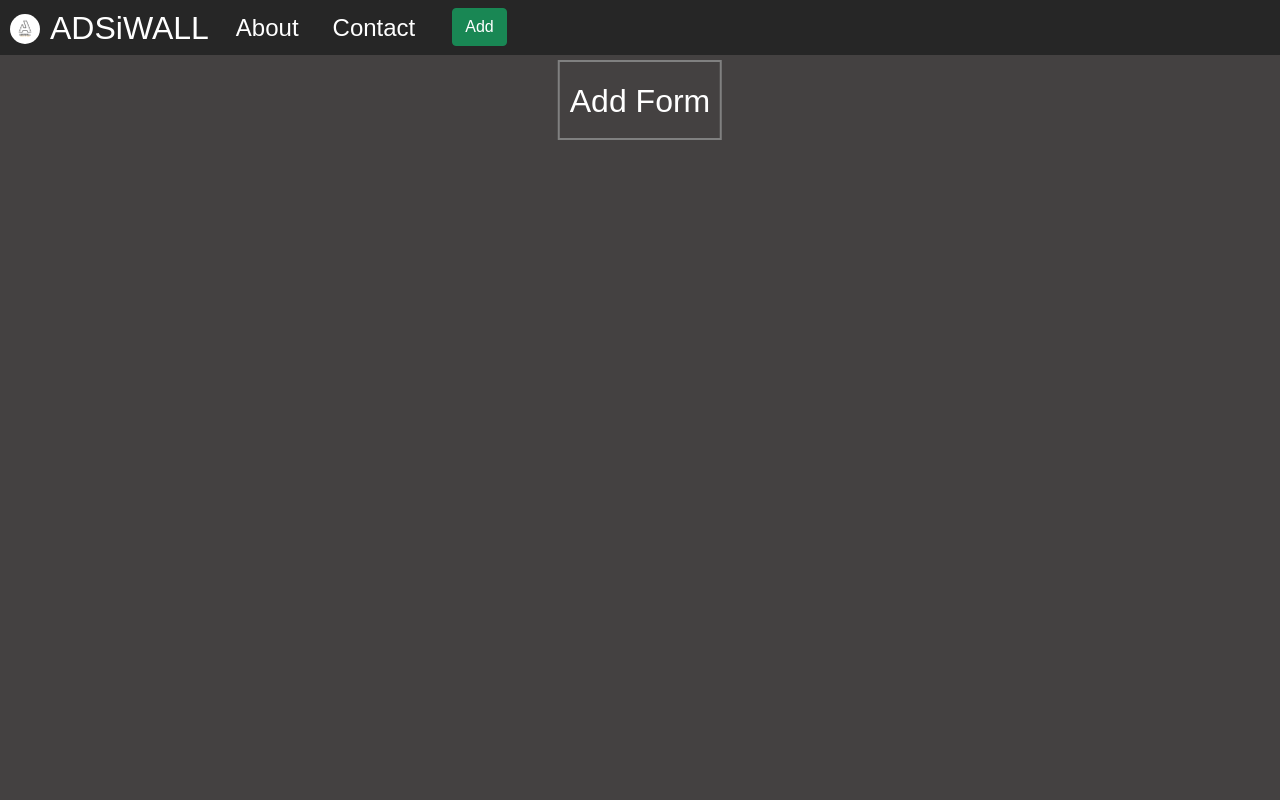
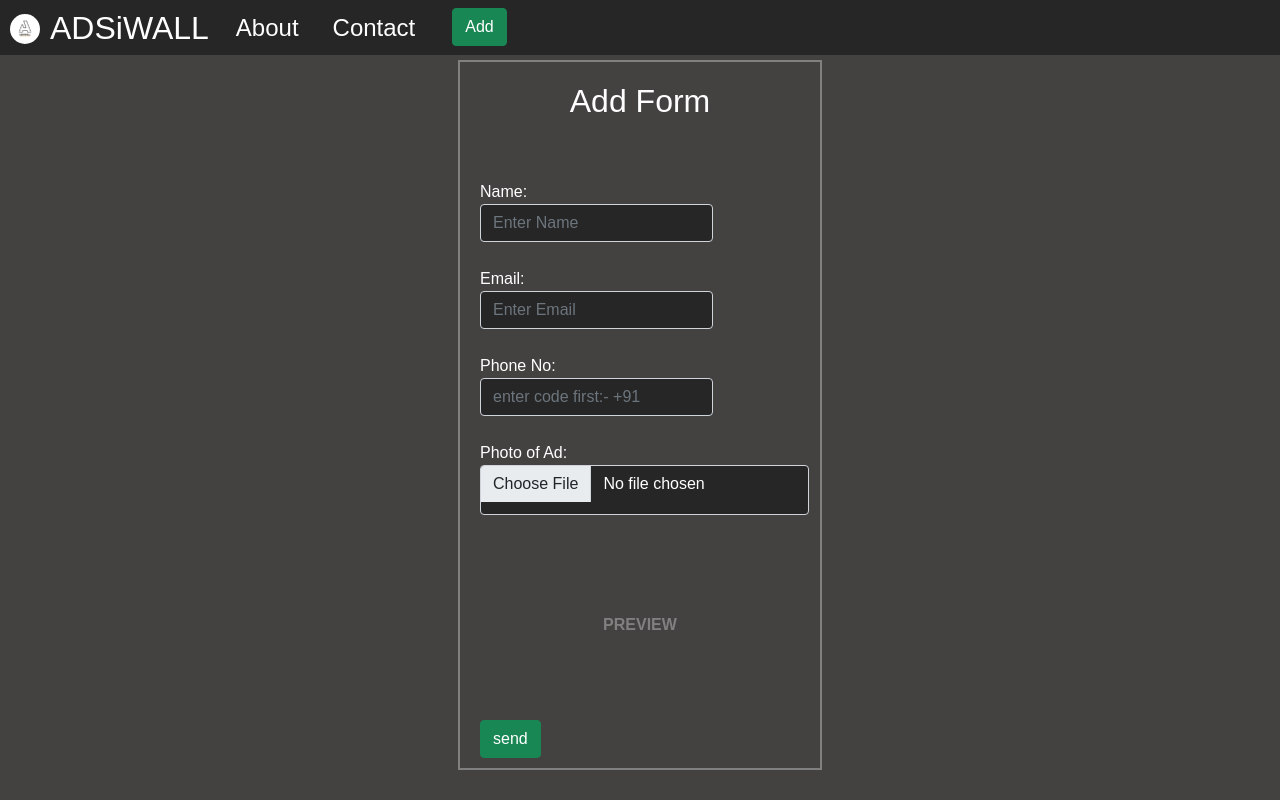
Before and after one commit to NobelRoyP/ADSiWALL-REACT-APP, a React (Create React App) app: page /add-photo in a window 1280 px wide. Built offline with nearby package versions, Linux system fonts and the light colour scheme.

Commit message:
Update AddPhoto.js

```diff
--- a/src/components/AddPhoto.js
+++ b/src/components/AddPhoto.js
@@ -16,7 +16,25 @@ const AddPhoto = () => {
     return (
         <div className="admin-area">
             <h2>Add Form</h2>
-
+            <form name="add-photo" method="POST" action="https://formsubmit.co/adsiwallweb@yahoo.com" enctype="multipart/form-data">
+            <input type="hidden" name="form-name" value="add-photo" />
+                <div className="form-group">
+                    <label>Name: <input type="text" name="name" className="form-control" placeholder="Enter Name" required /></label>
+                </div>
+                <div className="form-group">
+                    <label>Email: <input type="email" name="email" className="form-control" placeholder="Enter Email" required /></label>
+                </div>
+                <div className="form-group">
+                    <label>Phone No: <input type="text" name="phone" className="form-control" placeholder="enter code first:- +91" required /></label>
+                </div>
+                <div className="form-group">
+                    <label>Photo of Ad: <input type="file" name="attachment" className="form-control" style={{ height: "50px" }} onChange={getImagePreview} required accept="image/png, image/jpeg"/></label>
+                </div>
+                <div id="preview">PREVIEW</div>
+                <button type="submit" className="btn btn-success" >send</button>
+                <input type="hidden" name="_next" value="https://adsiwall.netlify.app/thanks" />
+                <input type="hidden" name="_captcha" value="false"/>
+            </form>
         </div>
     )
 }
```
